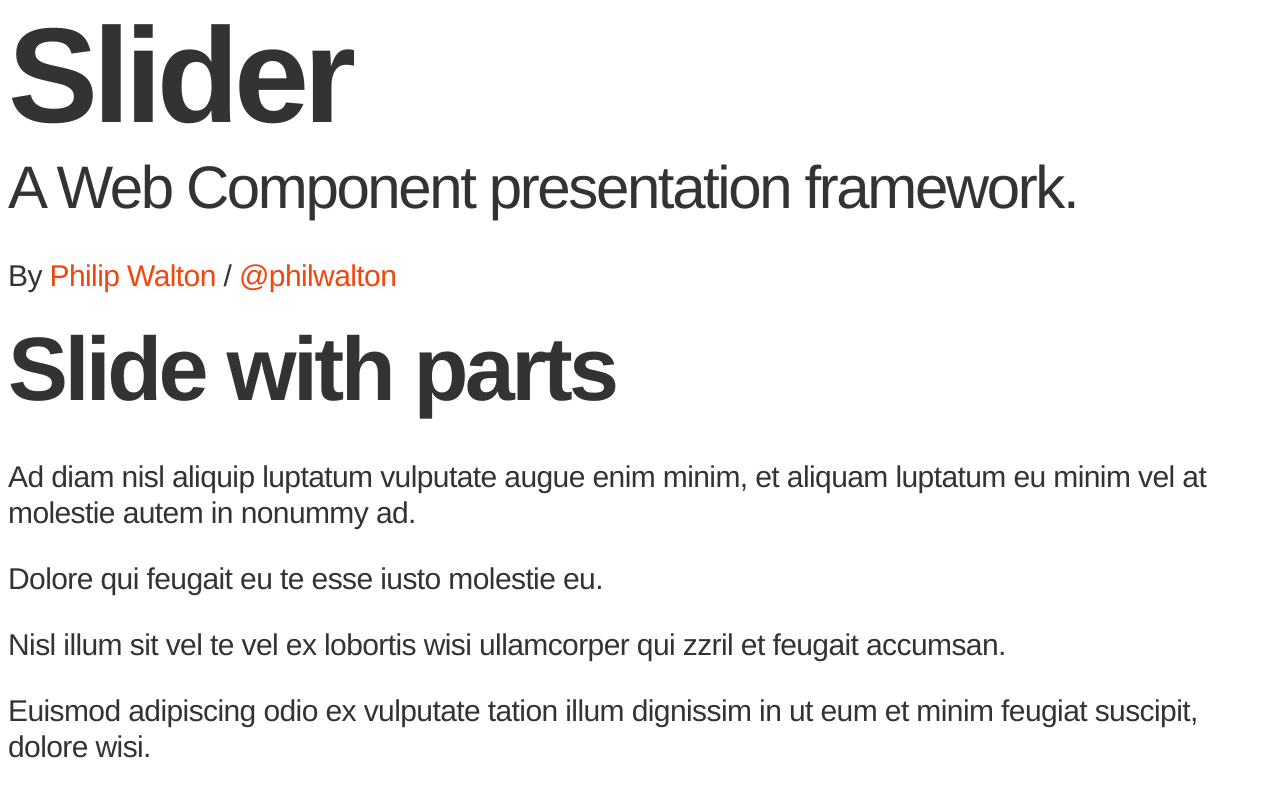
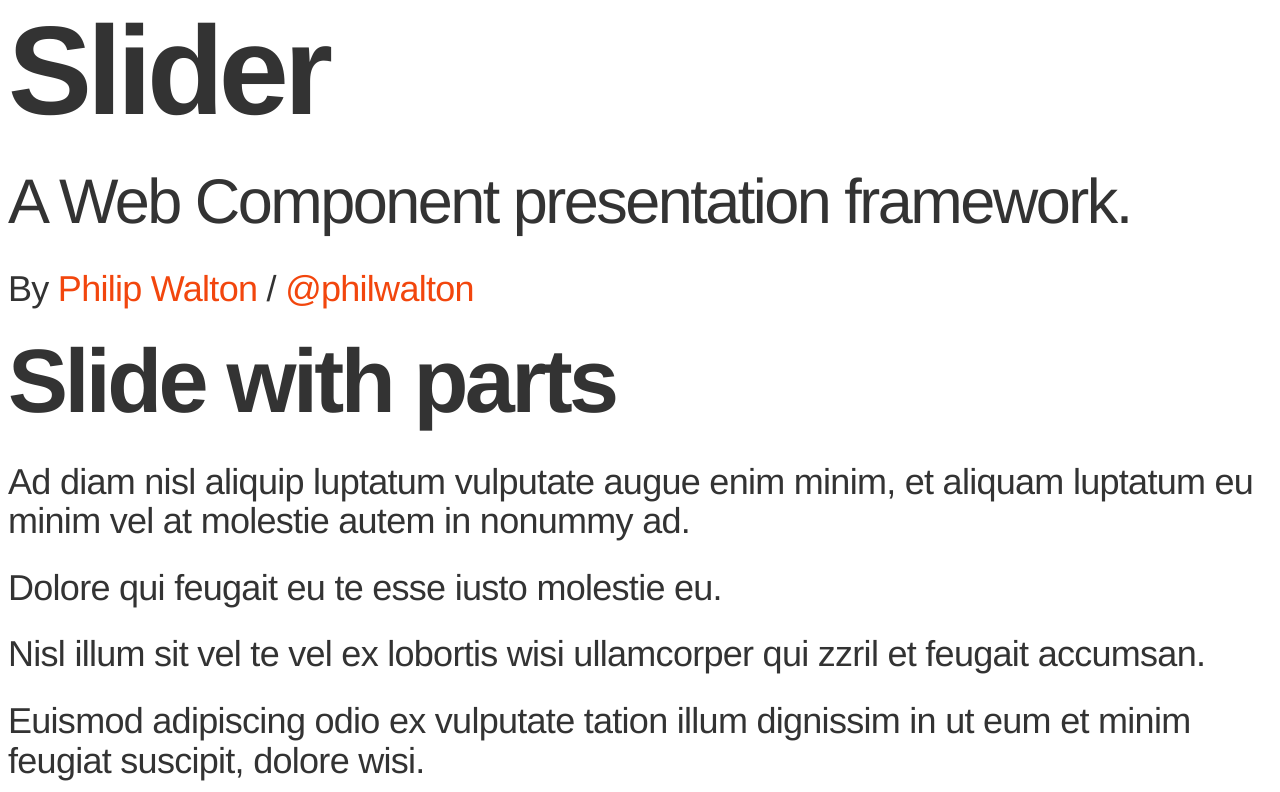
Before and after one commit to philipwalton/slide-deck, a website: page index.html in a window 1280 px wide. Shown: the top 792 px of the page. Drawn offline with Linux system fonts and the light colour scheme.

Commit message:
Update theme font sizes and default spacing.

```diff
--- a/assets/theme.css
+++ b/assets/theme.css
@@ -1,6 +1,6 @@
 body {
   color: #333;
-  font: 30px/1.2 Helvetica Neue, sans-serif;
+  font: 400 36px/1.1 Helvetica Neue, sans-serif;
   letter-spacing: -0.02em;
   text-rendering: optimizeLegibility;
 }
@@ -16,29 +16,35 @@ h3,
 h4,
 h5,
 h6 {
-  font-family: Helvetica Neue, sans-serif;
   font-weight: 700;
   letter-spacing: -.04em;
   line-height: 1;
-
 }
 
 h1 {
-  font-size: 4.5em;
-  margin: 0 0 calc(1em / 9);
+  font-size: 3.5em;
+  margin: 0 0 calc(1em / 3.5);
 }
 
 h2 {
-  font-size: 3em;
-  margin: 0 0 calc(1em / 2);
+  font-size: 2.5em;
+  margin: 0 0 calc(1em / 2.5);
 }
 
 h3 {
-  font-size: 2em;
-  font-weight: 400;
-  margin: 0 0 calc(1em / 1.5);
+  font-size: 1.75em;
+  font-weight: 500;
+  margin: 0 0 calc(1em / 1.75);
 }
 
 p {
-  margin: 0 0 1em;
+  margin: 0 0 .75em;
 }
+
+ul {
+  list-style: square;
+}
+
+li {
+  margin-bottom: .333em;
+}
```
